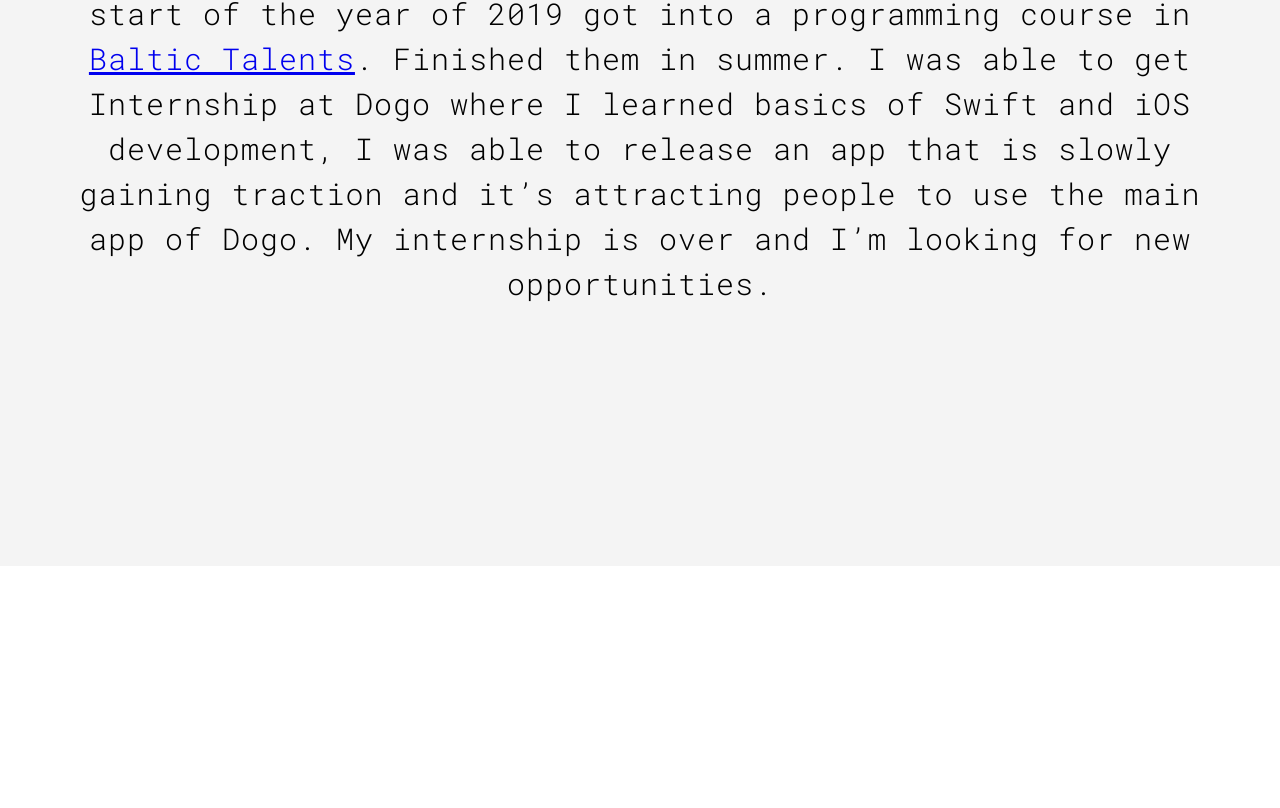
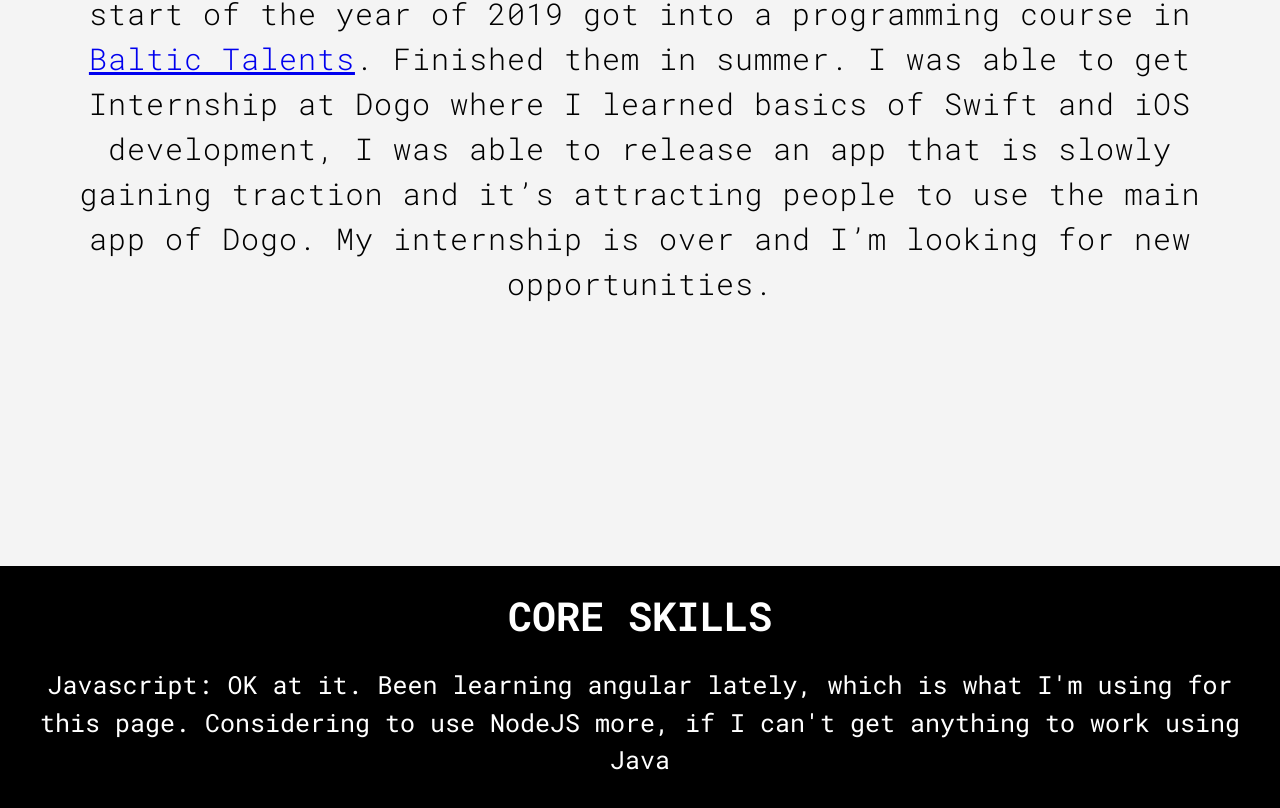
Before and after one commit to ZatIsAGewdOne/myResumeSite, an Angular app: page / in a window 1280 px wide. Shown: the part 1034-1842 px from the top of the page. Before the commit the page ends 1600 px from the top, so only its background shows below. Built offline with nearby package versions, Linux system fonts and the light colour scheme.

Commit message:
Added Core skills section
Core skills section with some funky effects

```diff
--- a/package.json
+++ b/package.json
@@ -22,6 +22,7 @@
     "core-js": "^2.5.4",
     "rxjs": "~6.3.3",
     "tslib": "^1.9.0",
+    "typed.js": "^2.0.11",
     "zone.js": "~0.8.26"
   },
   "devDependencies": {
--- a/src/app/app.component.html
+++ b/src/app/app.component.html
@@ -1,2 +1,3 @@
 <app-header></app-header>
 <app-summary></app-summary>
+<app-core-skills></app-core-skills>
--- a/src/app/app.module.ts
+++ b/src/app/app.module.ts
@@ -6,13 +6,15 @@ import { AppComponent } from './app.component';
 import { HeaderComponent } from './header/header.component';
 import { NavigationComponent } from './navigation/navigation.component';
 import { SummaryComponent } from './summary/summary.component';
+import { CoreSkillsComponent } from './core-skills/core-skills.component';
 
 @NgModule({
   declarations: [
     AppComponent,
     HeaderComponent,
     NavigationComponent,
-    SummaryComponent
+    SummaryComponent,
+    CoreSkillsComponent
   ],
   imports: [
     BrowserModule,
--- /dev/null
+++ b/src/app/core-skills/CoreSkill.ts
@@ -0,0 +1,4 @@
+export class CoreSkill {
+    name: string;
+    description: string;
+}
--- /dev/null
+++ b/src/app/core-skills/core-skills.component.html
@@ -0,0 +1,6 @@
+<section class="section-core-skills">
+  <div class="section-container">
+      <h2>{{sectionHeading | uppercase}}</h2>
+      <div class="typed-goes-here">{{typed}}</div>
+  </div>
+</section>
--- /dev/null
+++ b/src/app/core-skills/core-skills.component.scss
@@ -0,0 +1,20 @@
+.section-container {
+    background-color: #000;
+    color: #fff;
+    padding: 30px;
+    text-align: center;
+    vertical-align: center;
+    margin: 0 auto;
+    height: 40vh;
+
+    h2 {
+        font-weight: 700;
+        font-size: 200%;
+        margin-bottom: 30px;
+    }
+}
+
+.typed-goes-here {
+    font-size: 125%;
+    line-height: 1.5em;
+}
--- /dev/null
+++ b/src/app/core-skills/core-skills.component.ts
@@ -0,0 +1,51 @@
+import { Component, OnInit } from '@angular/core';
+import { CoreSkill } from './CoreSkill';
+import Typed, { TypedOptions } from 'typed.js';
+
+@Component({
+  selector: 'app-core-skills',
+  templateUrl: './core-skills.component.html',
+  styleUrls: ['./core-skills.component.scss']
+})
+export class CoreSkillsComponent implements OnInit {
+
+  // skills: CoreSkill[] = [
+  //   {
+  //     name: 'Javascript',
+  //     // tslint:disable-next-line: max-line-length
+  //     description: 'OK at it. Been learning angular lately, which is what I\'m using for this page. Considering to use NodeJS more, if I can\'t get anything to work using Java'
+  //   },
+
+  //   {
+  //     name: 'Swift',
+  //     // tslint:disable-next-line: max-line-length
+  //     description: 'Relatively new at it. Had to learn it during my internship at Dogo. Developed my first iOS app and my first app just in general.'
+  //   },
+
+  //   {
+  //     name: 'Java',
+  //     // tslint:disable-next-line: max-line-length
+  //     description: 'Once again \u2014 some necessary basics that I\'ve picked up during my stay at Baltic Talents. Was taught necessary skills to help develop Web applications. Haven\'t made anything with it yet. But used core ideas of Object-Oriented programming with other languages that use OOP'
+  //   }
+  // ];
+
+  sectionHeading = 'Core skills';
+
+  constructor() { }
+
+  ngOnInit() {
+    const options: TypedOptions = {
+      // tslint:disable-next-line: max-line-length
+      strings: ['<b>Javascript</b>: OK at it. Been learning angular lately, which is what I\'m using for this page. Considering to use NodeJS more, if I can\'t get anything to work using Java', '<b>Swift</b>: Relatively new at it. Had to learn it during my internship at Dogo. Developed my first iOS app and my first app just in general.', '<b>Java</b>: Once again \u2014 some necessary basics that I\'ve picked up during my stay at Baltic Talents. Was taught necessary skills to help develop Web applications. Haven\'t made anything with it yet. But used core ideas of Object-Oriented programming with other languages that use OOP'],
+      typeSpeed: 20,
+      backSpeed: 10,
+      backDelay: 10000,
+      showCursor: false,
+      cursorChar: '|',
+      loop: true
+    };
+
+    const typed: Typed = new Typed('.typed-goes-here', options);
+  }
+
+}
--- a/src/app/summary/summary.component.scss
+++ b/src/app/summary/summary.component.scss
@@ -10,7 +10,7 @@
     h2 {
       margin-bottom: 30px;
       font-size: 225%;
-      font-weight: 400;
+      font-weight: 700;
     }
 
     .section-paragraph {
```
Also changed, not shown: 2 other files (tests, documents, lock files or other folders).
